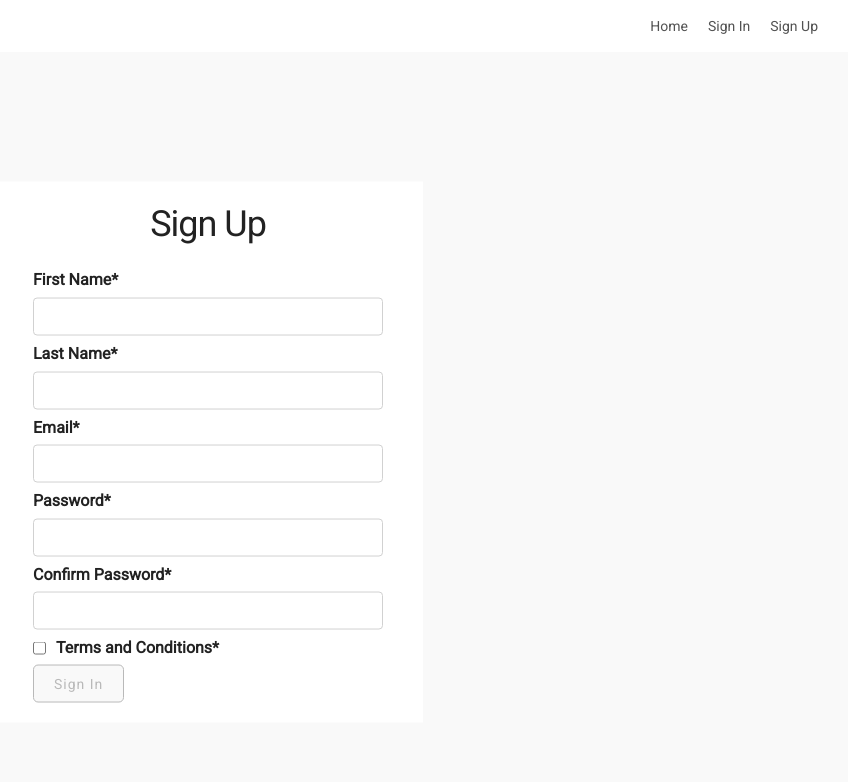
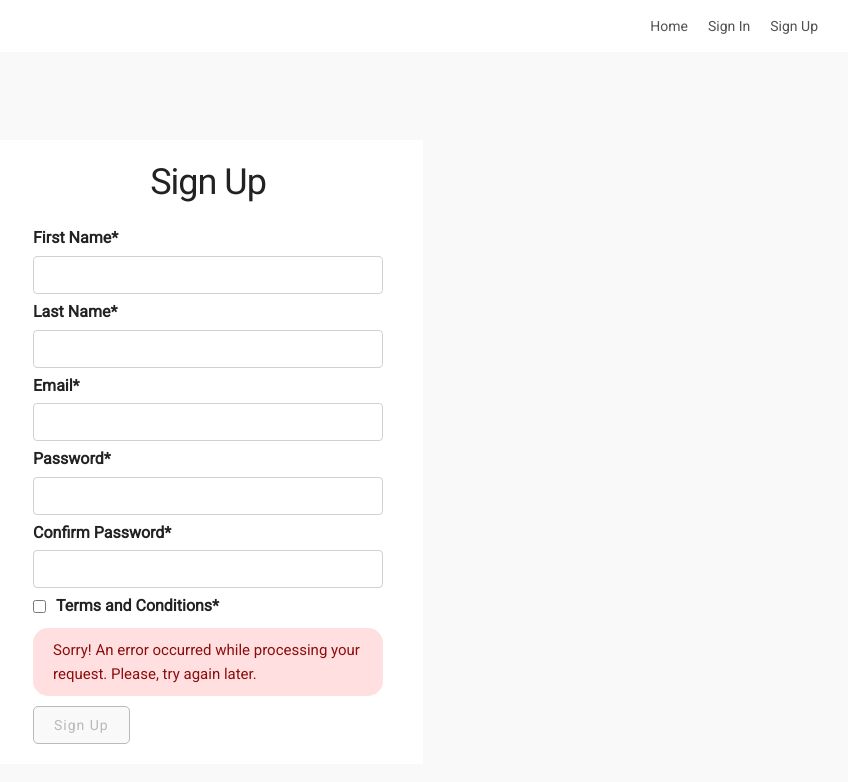
Before and after one commit to beniusij/workour-frontend-app, a React (Create React App) app: page /signup in a window 1280 px wide. Shown: the top 782 px of the page, without its empty margins (432-1280 px from the left). Built offline with nearby package versions, Linux system fonts and the light colour scheme; a web font is replaced by a local one.

Commit message:
Add notification and update failure-success colour codes

```diff
--- a/src/components/field/InputField.module.scss
+++ b/src/components/field/InputField.module.scss
@@ -32,13 +32,13 @@
 }
 
 .error {
-	color: $error;
+	color: $failure-print;
 	font-size: 14px;
 	margin: 0;
 }
 
 .errorCheckbox {
-	color: $error;
+	color: $failure-print;
 	font-size: 14px;
 	margin-bottom: 5px;
 	float: left;
--- a/src/components/form/RegisterForm.js
+++ b/src/components/form/RegisterForm.js
@@ -3,6 +3,7 @@ import useForm from '../../hooks/UseForm.js'
 import Button from '../button/Button.js'
 import MandatoryInputField from '../field/MandatoryInputField.js'
 import MandatoryCheckboxField from '../field/MandatoryCheckboxField.js'
+import Notification from '../notification/Notification'
 import styles from './Form.module.scss'
 import {gql} from "apollo-boost"
 import { useMutation } from '@apollo/react-hooks'
@@ -70,7 +71,7 @@ function RegisterForm() {
     }
   `
 
-  const [register, { data }] = useMutation(registerMutation)
+  const [register, { loading }] = useMutation(registerMutation)
 
   const onSubmitForm = event => {
     register({
@@ -130,7 +131,8 @@ function RegisterForm() {
             function={handleOnChange}
             error={state.termsandconditions.error}
           />
-          <Button type={'submit'} text={'Sign In'} disabled={disable} />
+          <Notification message={'Sorry! An error occurred while processing your request. Please, try again later.'} />
+          <Button type={'submit'} text={loading ? 'Loading...' : 'Sign Up'} disabled={disable} />
         </form>
     </div>
   )
--- /dev/null
+++ b/src/components/notification/Notification.js
@@ -0,0 +1,14 @@
+import React from 'react'
+import styles from './Notification.module.scss'
+
+const Notification = (props) => {
+  return (
+    <p
+      className={styles.failure}
+    >
+      {props.message}
+    </p>
+  )
+}
+
+export default Notification
--- /dev/null
+++ b/src/components/notification/Notification.module.scss
@@ -0,0 +1,25 @@
+@import '../../styles/variables.scss';
+
+@mixin message-box {
+  margin: 10px auto;
+  padding: 10px 20px;
+  width: fit-content;
+
+  -webkit-border-radius: 15px;
+  -moz-border-radius: 15px;
+  border-radius: 15px;
+}
+
+.success {
+  @include message-box;
+
+  color: $success-print;
+  background-color: $success-background;
+}
+
+.failure {
+  @include message-box;
+
+  color: $failure-print;
+  background-color: $failure-background;
+}
--- a/src/hooks/UseForm.js
+++ b/src/hooks/UseForm.js
@@ -49,7 +49,7 @@ function useForm(stateSchema, validationSchema = {}, callback) {
 		if (validationSchema[name].required) {
 			if (!value || value.length <= 0) {
 				error = 'This is required field.'
-				event.target.style.borderColor = variables.error
+				event.target.style.borderColor = variables.invalid
 			} else if (
 				validationSchema[name].validator !== null &&
 				typeof validationSchema[name].validator === 'object'
@@ -59,15 +59,15 @@ function useForm(stateSchema, validationSchema = {}, callback) {
 					event.target.checked !== validationSchema[name].validator.checked
 				) {
 					error = validationSchema[name].validator.error
-					event.target.style.borderColor = variables.error
+					event.target.style.borderColor = variables.invalid
 				} else if (
 					typeof validationSchema[name].validator.regEx !== 'undefined' &&
 					!validationSchema[name].validator.regEx.test(value)
 				) {
 					error = validationSchema[name].validator.error
-					event.target.style.borderColor = variables.error
+					event.target.style.borderColor = variables.invalid
 				} else {
-					event.target.style.borderColor = variables.success
+					event.target.style.borderColor = variables.valid
 				}
 			}
 		}
--- a/src/styles/variables.scss
+++ b/src/styles/variables.scss
@@ -7,14 +7,22 @@ $black: #525252;
 $pitch-black: #000;
 $input-focus: #b1d3f7;
 
-$success: #0ee600;
-$error: #f95151;
+$success-print: #077500;
+$success-background: #c9f5c6;
+$failure-print: #8c0d0d;
+$failure-background: #ffdfdf;
+$valid: #07c600;
+$invalid: #f95151;
 
 :export {
 	lightgray: $light-gray;
 	darkgray: $dark-gray;
 	white: $white;
 	black: $black;
-	success: $success;
-	error: $error;
+	success-print: $success-print;
+	success-background: $success-background;
+	failure-print: $failure-print;
+	failure-background: $failure-background;
+	valid: $valid;
+	invalid: $invalid;
 }
```
